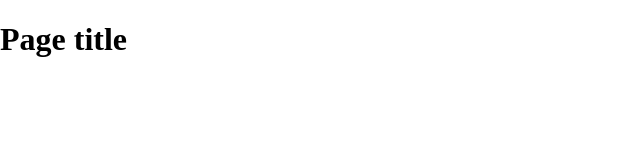
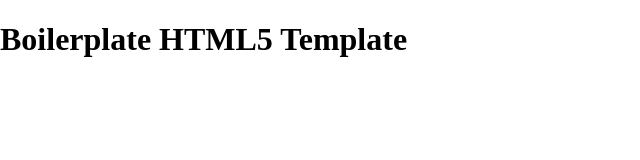
Before and after one commit to bradhaas1/Boilerplate, a plain HTML site: page index.html in a window 1280 px wide. Shown: the whole page, without its empty margins (0-640 px from the left). Drawn offline with nearby package versions, Linux system fonts and the light colour scheme.

Commit message:
Updated Title

```diff
--- a/index.html
+++ b/index.html
@@ -6,7 +6,7 @@
     <head>
         <meta charset="utf-8">
         <meta http-equiv="X-UA-Compatible" content="IE=edge,chrome=1">
-        <title>lynda boilerplate</title>
+        <title>Boilerplate HTML5 Template</title>
         <meta name="description" content="">
         <meta name="viewport" content="width=device-width">
         <link rel="stylesheet" href="css/main.css">
@@ -14,7 +14,7 @@
     </head>
     <body>
     <header>
-	<h1>Page title</h1>
+	<h1>Boilerplate HTML5 Template</h1>
     </header>
     <nav id="pageNav">
     </nav>
```
